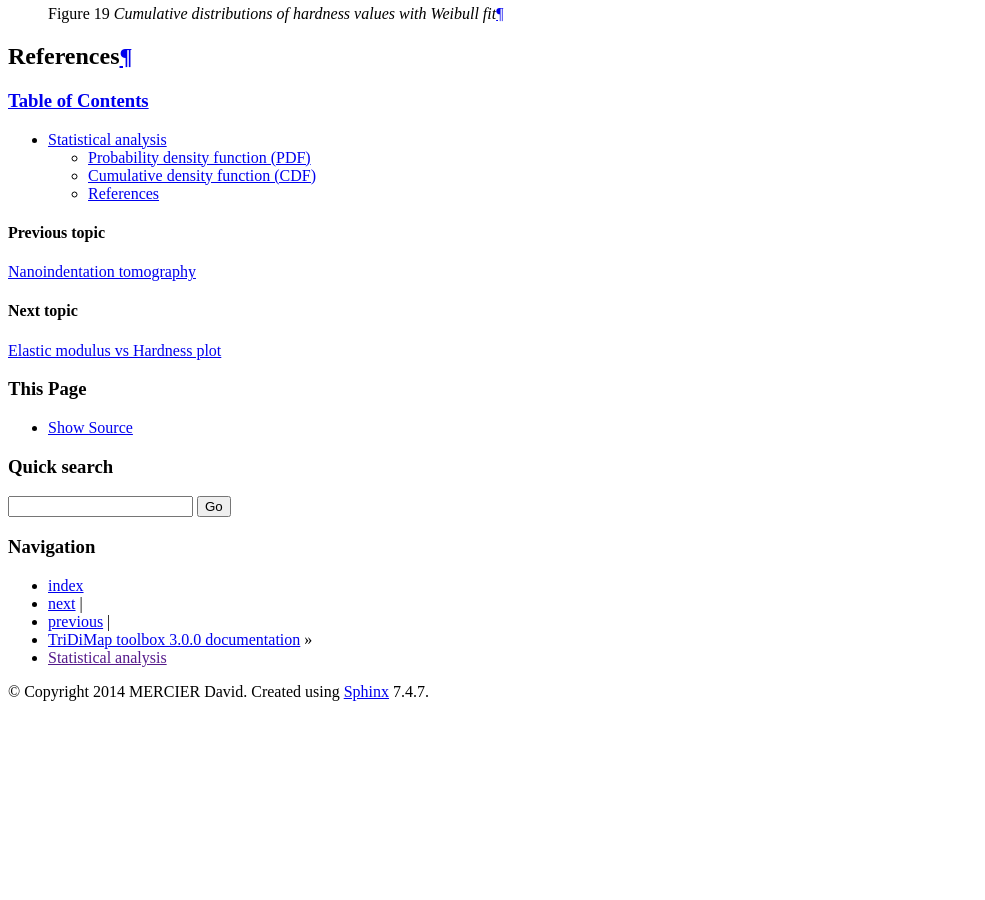
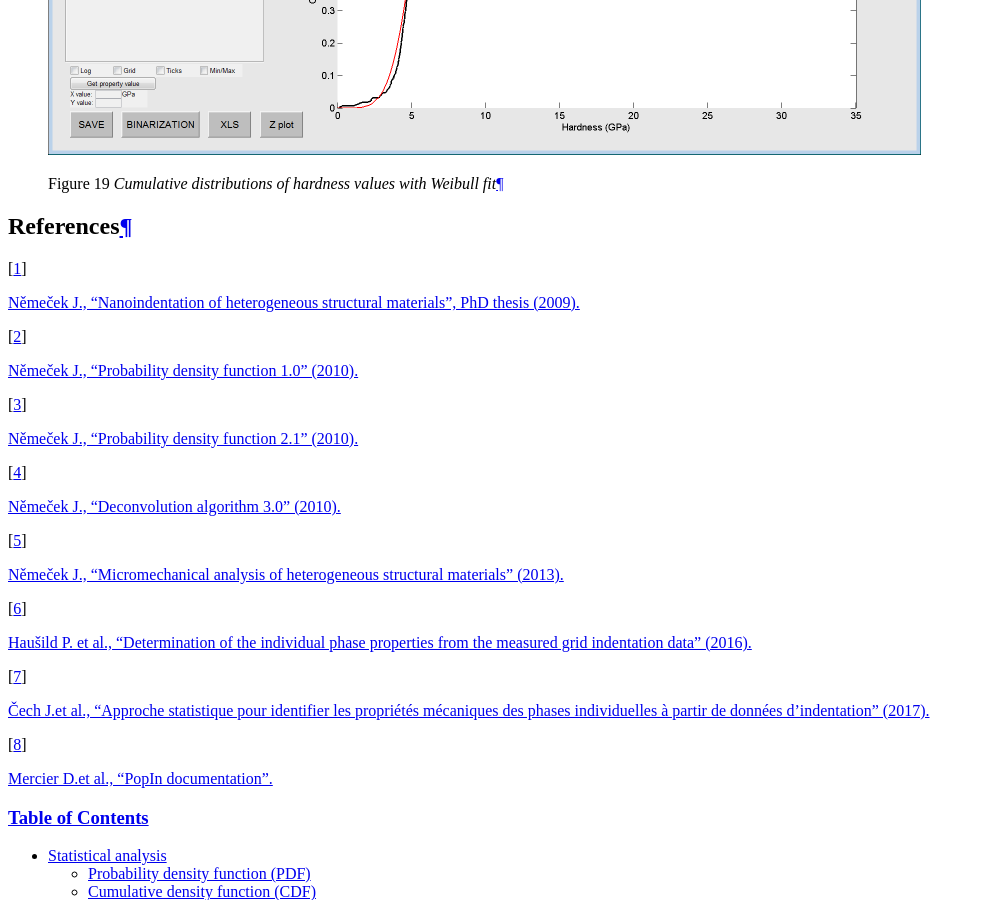
Before and after one commit to DavidMercier/TriDiMap, a Sphinx documentation site: the page built from doc/pdf_cdf.rst, in a window 1280 px wide and 900 px high, scrolled down 2427 px. Shown: the whole window, without its empty margins (0-985 px from the left). Built offline with Sphinx 7.4.7, drawn with Linux system fonts in a browser that asks for light colours; comment, search, counter and statistics services are not loaded; before the commit the page ends 3136 px from its top, so only the background shows below that; some of the changed text lies outside the part shown.

Commit message:
updated doc

```diff
--- a/doc/pdf_cdf.rst
+++ b/doc/pdf_cdf.rst
@@ -5,6 +5,16 @@ Statistical analysis
 
 Probability density function (PDF)
 ############################################
+
+
+[#Nemecek_2009]_
+[#Nemecek_2010_1]_
+[#Nemecek_2010_2]_
+[#Nemecek_2010_3]_
+[#Nemecek_2013]_
+[#Hausild_2016]_
+
+https://github.com/DavidMercier/TriDiMap/blob/master/matlab_code/util/pdfGaussian.m
 
 .. figure:: ./_pictures/MTS_example1_25x25_H_GUI_13.png
    :scale: 50 %
@@ -20,8 +30,15 @@ Probability density function (PDF)
    *Histograms of hardness values with Gaussian PDF after fitting and deconvolution step*
 
 
+Effect of the interphase... [#Cech_2017]_
+
 Cumulative density function (CDF)
 ############################################
+
+
+Weibull [#popin]_
+
+https://github.com/DavidMercier/TriDiMap/blob/master/matlab_code/util/cdfGaussian.m
 
 .. figure:: ./_pictures/MTS_example1_25x25_H_GUI_15.png
    :scale: 50 %
@@ -39,7 +56,11 @@ Cumulative density function (CDF)
 References
 ############################################
 
-.. `Němeček J., "Nanoindentation of heterogeneous structural materials", PhD thesis (2009). <http://ksm.fsv.cvut.cz/~nemecek/teaching/dmpo/literatura/habilitation%20thesis_Nemecek_CTU-01-2010.pdf>`_
-.. `Němeček J., "Probability density function 1.0" (2010). <http://ksm.fsv.cvut.cz/~nemecek/links/exp2pdf10/exp2pdf10.htm>`_
-.. `Němeček J., "Probability density function 2.1" (2010). <http://ksm.fsv.cvut.cz/~nemecek/links/exp2pdf21/exp2pdf21.htm>`_
-.. `Němeček J., "Deconvolution algorithm 3.0" (2010). <http://ksm.fsv.cvut.cz/~nemecek/links/decon30/decon.htm>`_
+.. [#Nemecek_2009] `Němeček J., "Nanoindentation of heterogeneous structural materials", PhD thesis (2009). <http://ksm.fsv.cvut.cz/~nemecek/teaching/dmpo/literatura/habilitation%20thesis_Nemecek_CTU-01-2010.pdf>`_
+.. [#Nemecek_2010_1] `Němeček J., "Probability density function 1.0" (2010). <http://ksm.fsv.cvut.cz/~nemecek/links/exp2pdf10/exp2pdf10.htm>`_
+.. [#Nemecek_2010_2] `Němeček J., "Probability density function 2.1" (2010). <http://ksm.fsv.cvut.cz/~nemecek/links/exp2pdf21/exp2pdf21.htm>`_
+.. [#Nemecek_2010_3] `Němeček J., "Deconvolution algorithm 3.0" (2010). <http://ksm.fsv.cvut.cz/~nemecek/links/decon30/decon.htm>`_
+.. [#Nemecek_2013] `Němeček J., "Micromechanical analysis of heterogeneous structural materials" (2013). <https://doi.org/10.1016/j.cemconcomp.2012.06.015>`_
+.. [#Hausild_2016] `Haušild P. et al., "Determination of the individual phase properties from the measured grid indentation data" (2016). <https://doi.org/10.1557/jmr.2016.375>`_
+.. [#Cech_2017] `Čech J.et al., "Approche statistique pour identifier les propriétés mécaniques des phases individuelles à partir de données d’indentation" (2017). <https://doi.org/10.1051/mattech/2016041>`_
+.. [#popin] `Mercier D.et al., "PopIn documentation". <https://popin.readthedocs.io/en/latest/models.html#weibull-type-distribution>`_
```
Also changed, not shown: doc/links_ref.rst (+8 -1 lines), doc/_pictures/div_map.png.
